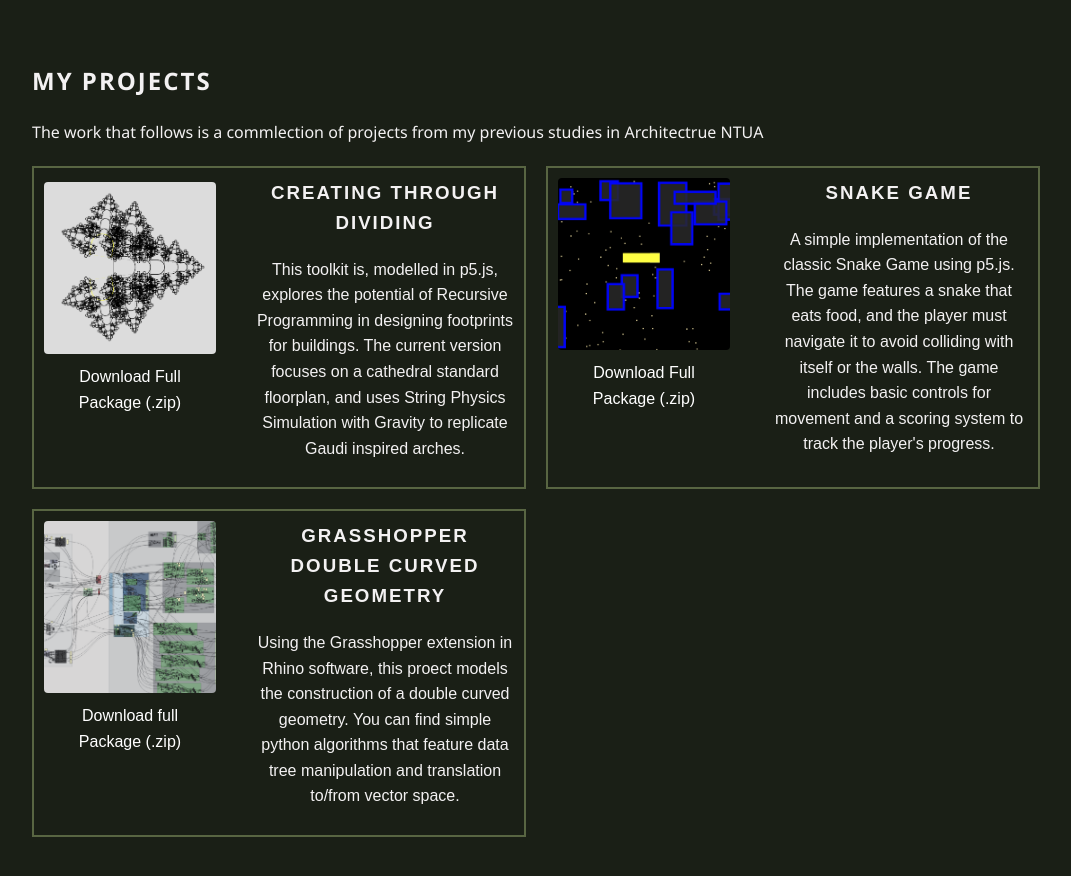
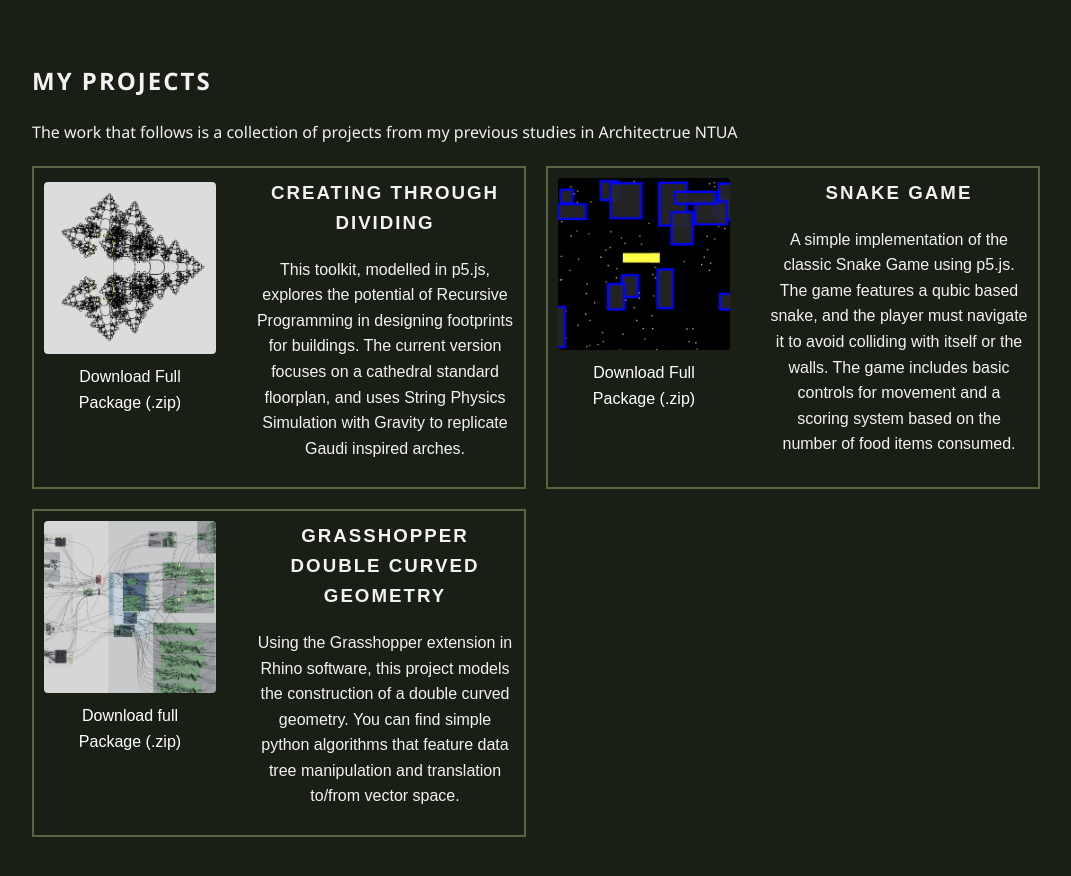
Before and after one commit to VakrinosAntonis/vakrinos-antonis-website, a plain HTML site: page index.html in a window 1280 px wide. Shown: the part 1020-1896 px from the top of the page, without its empty margins (108-1179 px from the left). Drawn offline with Linux system fonts and the light colour scheme.

Commit message:
Grammatical  corrections

```diff
--- a/index.html
+++ b/index.html
@@ -50,7 +50,7 @@
         <section class="projects-section">
 
             <h2>My projects</h2>
-            <p>The work that follows is a commlection of projects from my previous studies in Architectrue NTUA</p>
+            <p>The work that follows is a collection of projects from my previous studies in Architectrue NTUA</p>
             <div class="photo-grid">
 
                 <div class="grid-item">
@@ -71,7 +71,7 @@
                     <div class="content-side">
                         <h3>Creating Through Dividing</h3>
                         <p>
-                            This toolkit is, modelled in p5.js, explores the potential of Recursive Programming
+                            This toolkit, modelled in p5.js, explores the potential of Recursive Programming
                             in designing footprints for buildings. The current version focuses on a cathedral standard floorplan,
                             and uses String Physics Simulation with Gravity to replicate Gaudi inspired arches.
                         </p>
@@ -98,8 +98,8 @@
                             <h3>Snake Game</h3>
                             <p>
                             A simple implementation of the classic Snake Game using p5.js.
-                            The game features a snake that eats food, and the player must navigate it to avoid colliding with itself or the walls.
-                            The game includes basic controls for movement and a scoring system to track the player's progress.
+                            The game features a qubic based snake, and the player must navigate it to avoid colliding with itself or the walls.
+                            The game includes basic controls for movement and a scoring system based on the number of food items consumed.
                             </p>
                         </div>
 
@@ -122,7 +122,7 @@
                         <div class="content-side">
                             <h3>GRASSHOPPER DOUBLE CURVED GEOMETRY</h3>
                             <p>
-                            Using the Grasshopper extension in Rhino software, this proect models the construction of a double curved geometry.
+                            Using the Grasshopper extension in Rhino software, this project models the construction of a double curved geometry.
                             You can find simple python algorithms that feature data tree manipulation and translation to/from vector space.
                             </p>
                         </div>
```
